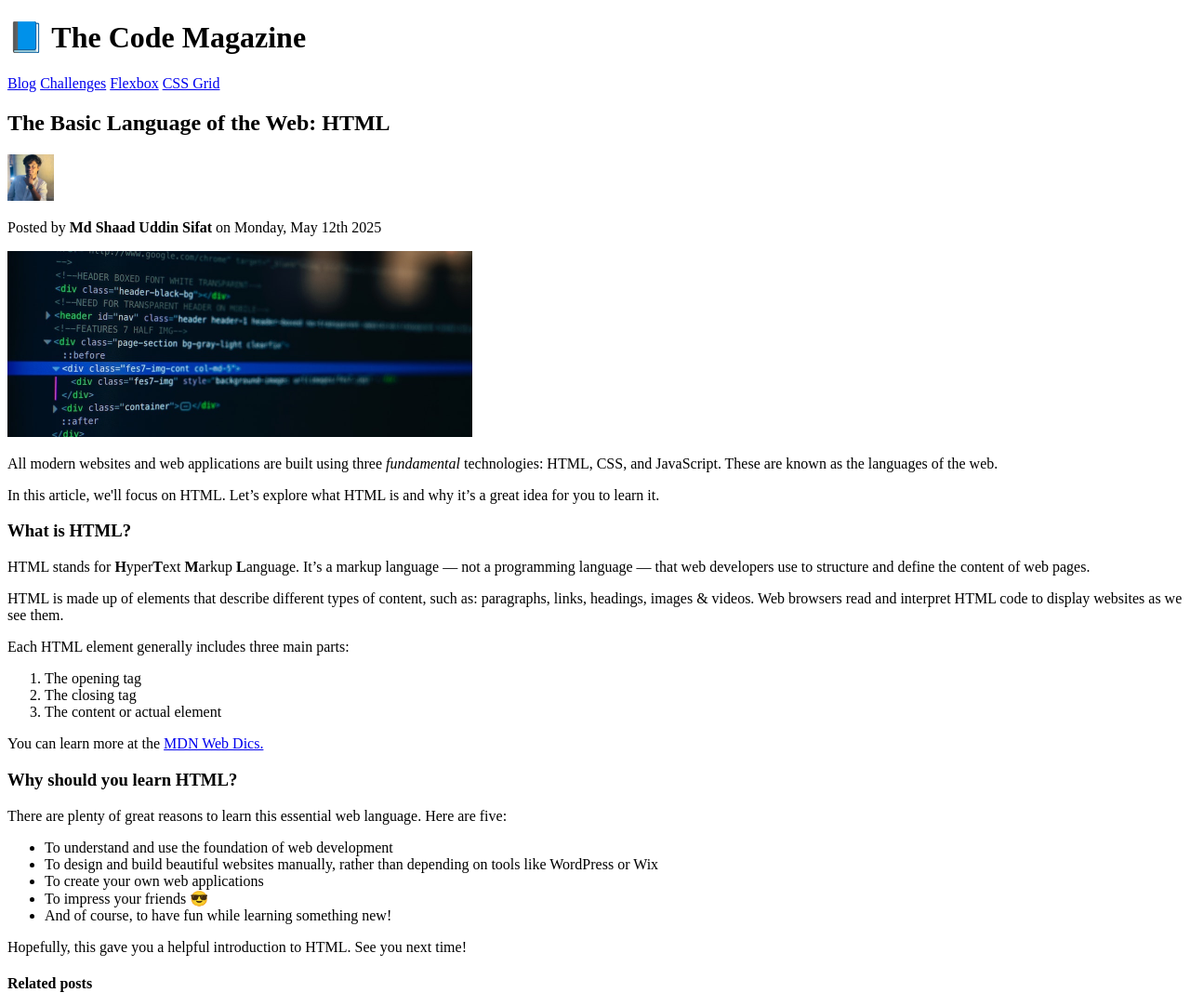
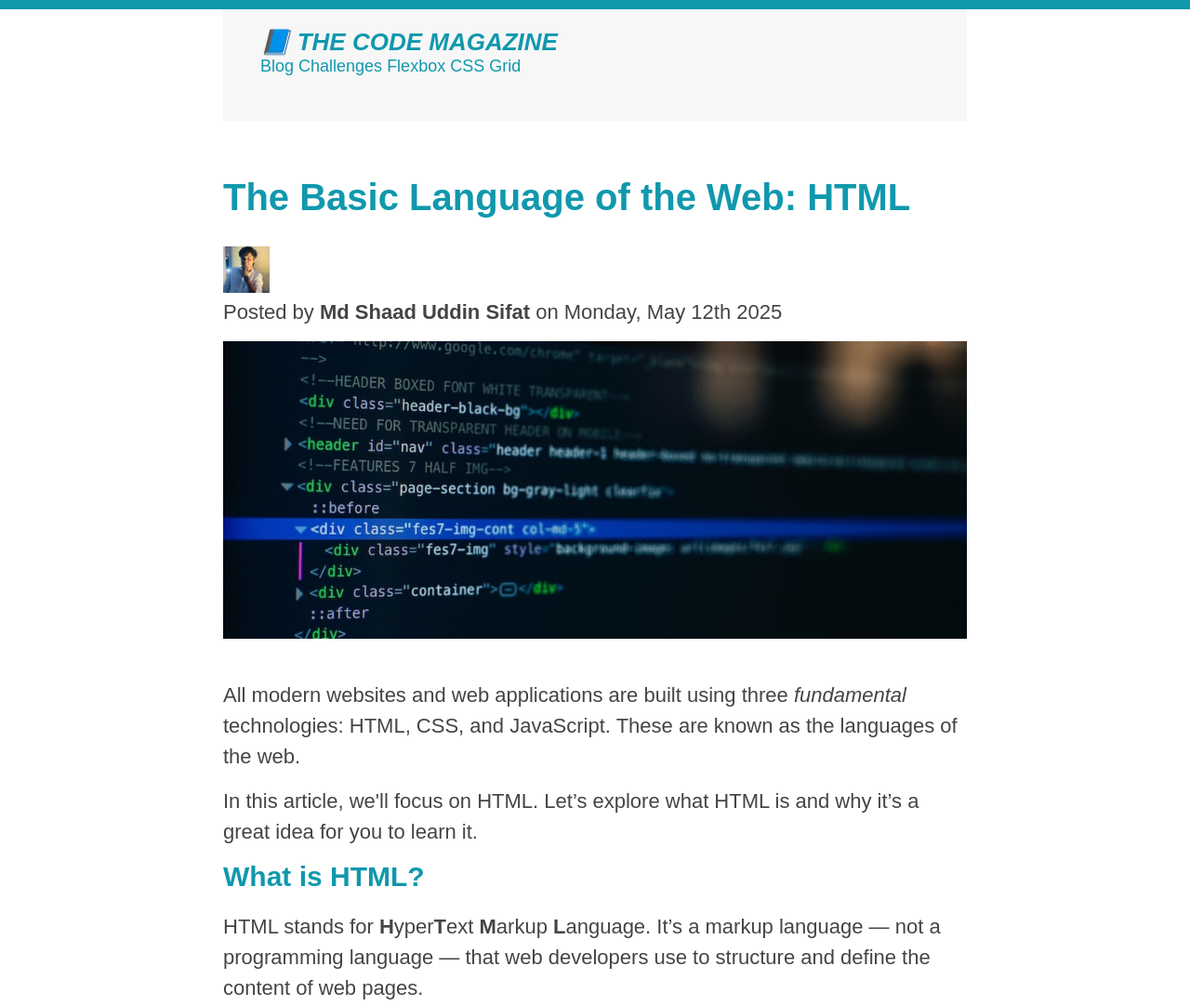
Before and after one commit to shaadsifat/Html-Css-Fundamental-with-Blog-Page, a plain HTML site: page index.html in a window 1280 px wide. Shown: the top 1082 px of the page at 93% size. Drawn offline with Linux system fonts and the light colour scheme.

Commit message:
Added CSS

```diff
--- a/index.html
+++ b/index.html
@@ -3,10 +3,12 @@
   <head>
     <meta charset="UTF-8" />
     <title>The Basic Language of the Web: HTML</title>
+    <link href="style.css" rel="stylesheet" />
   </head>
 
   <body>
-    <header>
+    <div class="container">
+      <header class="main-header">
         <h1>📘 The Code Magazine</h1>
 
         <nav>
@@ -18,7 +20,7 @@
       </header>
 
       <article>
-      <header>
+        <header class="post-header">
           <h2>The Basic Language of the Web: HTML</h2>
 
           <img src="img/shaad-sifat.jpg" alt="Shaad Sifat" width="50px" />
@@ -28,7 +30,11 @@
             2025
           </p>
 
-        <img src="img/post-img.jpg" alt="Html code on a screen" width="500px" />
+          <img
+            src="img/post-img.jpg"
+            alt="Html code on a screen"
+            class="post-image"
+          />
         </header>
 
         <p>
@@ -39,8 +45,8 @@
         </p>
 
         <p>
-        In this article, we'll focus on HTML. Let’s explore what HTML is and why
-        it’s a great idea for you to learn it.
+          In this article, we'll focus on HTML. Let’s explore what HTML is and
+          why it’s a great idea for you to learn it.
         </p>
 
         <h3>What is HTML?</h3>
@@ -54,8 +60,8 @@
 
         <p>
           HTML is made up of elements that describe different types of content,
-        such as: paragraphs, links, headings, images & videos. Web browsers read
-        and interpret HTML code to display websites as we see them.
+          such as: paragraphs, links, headings, images & videos. Web browsers
+          read and interpret HTML code to display websites as we see them.
         </p>
 
         <p>Each HTML element generally includes three main parts:</p>
@@ -78,15 +84,15 @@
         <h3>Why should you learn HTML?</h3>
 
         <p>
-        There are plenty of great reasons to learn this essential web language.
-        Here are five:
+          There are plenty of great reasons to learn this essential web
+          language. Here are five:
         </p>
 
         <ul>
           <li>To understand and use the foundation of web development</li>
           <li>
-          To design and build beautiful websites manually, rather than depending
-          on tools like WordPress or Wix
+            To design and build beautiful websites manually, rather than
+            depending on tools like WordPress or Wix
           </li>
           <li>To create your own web applications</li>
           <li>To impress your friends 😎</li>
@@ -102,7 +108,7 @@
       <aside>
         <h4>Related posts</h4>
 
-      <ul>
+        <ul class="related">
           <li>
             <img
               src="img/related-1.jpg"
@@ -132,5 +138,6 @@
       <footer>
         <p>Copyright &copy; 2025 by The Code Magazine.</p>
       </footer>
+    </div>
   </body>
 </html>
--- /dev/null
+++ b/style.css
@@ -0,0 +1,128 @@
+* {
+  margin: 0;
+  padding: 0;
+}
+
+body {
+  font-family: sans-serif;
+  color: #444;
+  border-top: 10px solid #1098ad;
+}
+
+.container {
+  width: 800px;
+  margin: 0 auto;
+}
+
+.main-header {
+  background-color: #f7f7f7;
+  padding: 20px 40px;
+  margin-bottom: 60px;
+  height: 80px;
+}
+
+nav {
+  font-size: 18px;
+}
+
+article {
+  margin-bottom: 60px;
+}
+
+.post-header {
+  margin-bottom: 40px;
+}
+
+aside {
+  background-color: #f7f7f7;
+  border-top: 5px solid #1098ad;
+  border-bottom: 5px solid #1098ad;
+  padding: 50px 0;
+  width: 500px;
+}
+
+h1,
+h2,
+h3 {
+  color: #1098ad;
+}
+
+h1 {
+  font-size: 26px;
+  text-transform: uppercase;
+  font-style: italic;
+}
+
+h2 {
+  font-size: 40px;
+  margin-bottom: 30px;
+}
+
+h3 {
+  font-size: 30px;
+  margin-bottom: 20px;
+}
+
+h4 {
+  font-size: 20px;
+  text-transform: uppercase;
+  text-align: center;
+  margin-bottom: 20px;
+}
+
+p {
+  font-size: 22px;
+  line-height: 1.5;
+  margin-bottom: 15px;
+}
+
+footer p {
+  font-size: 16px;
+}
+
+ul,
+ol {
+  margin-left: 50px;
+  margin-bottom: 20px;
+}
+
+li {
+  font-size: 20px;
+  margin-bottom: 10px;
+}
+
+li:last-child {
+  margin-bottom: 0;
+}
+
+li:first-child {
+  font-weight: bold;
+}
+
+.related {
+  list-style: none;
+}
+
+/* Style links */
+a:link {
+  color: #1098ad;
+  text-decoration: none;
+}
+
+a:visited {
+  color: #1098ad;
+}
+
+a:active {
+  background-color: black;
+  font-style: italic;
+}
+
+a:hover {
+  color: orangered;
+  text-decoration: underline orangered;
+}
+
+.post-image {
+  width: 100%;
+}
```
Lines whose indentation alone changed are shown as unchanged.
